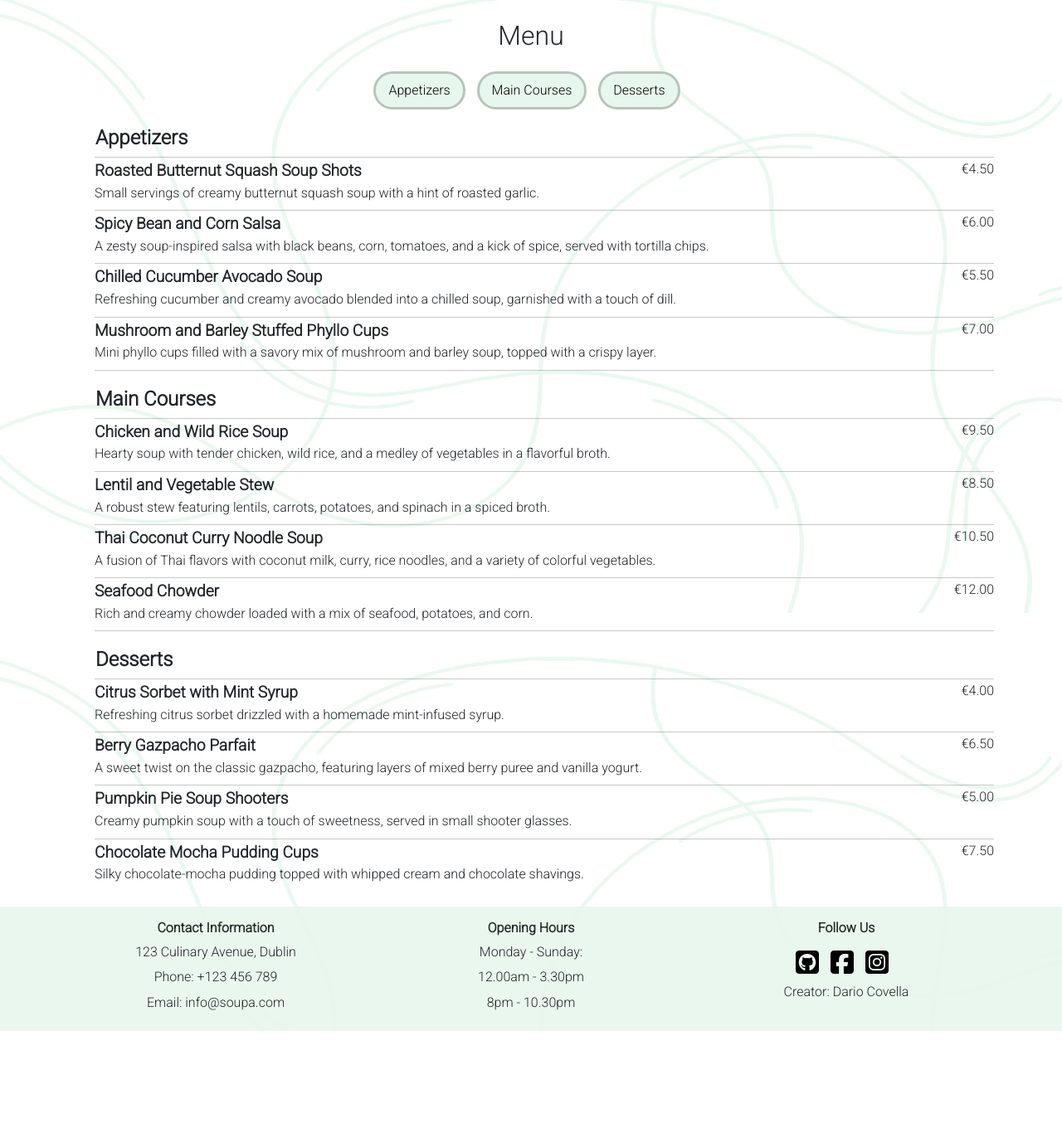
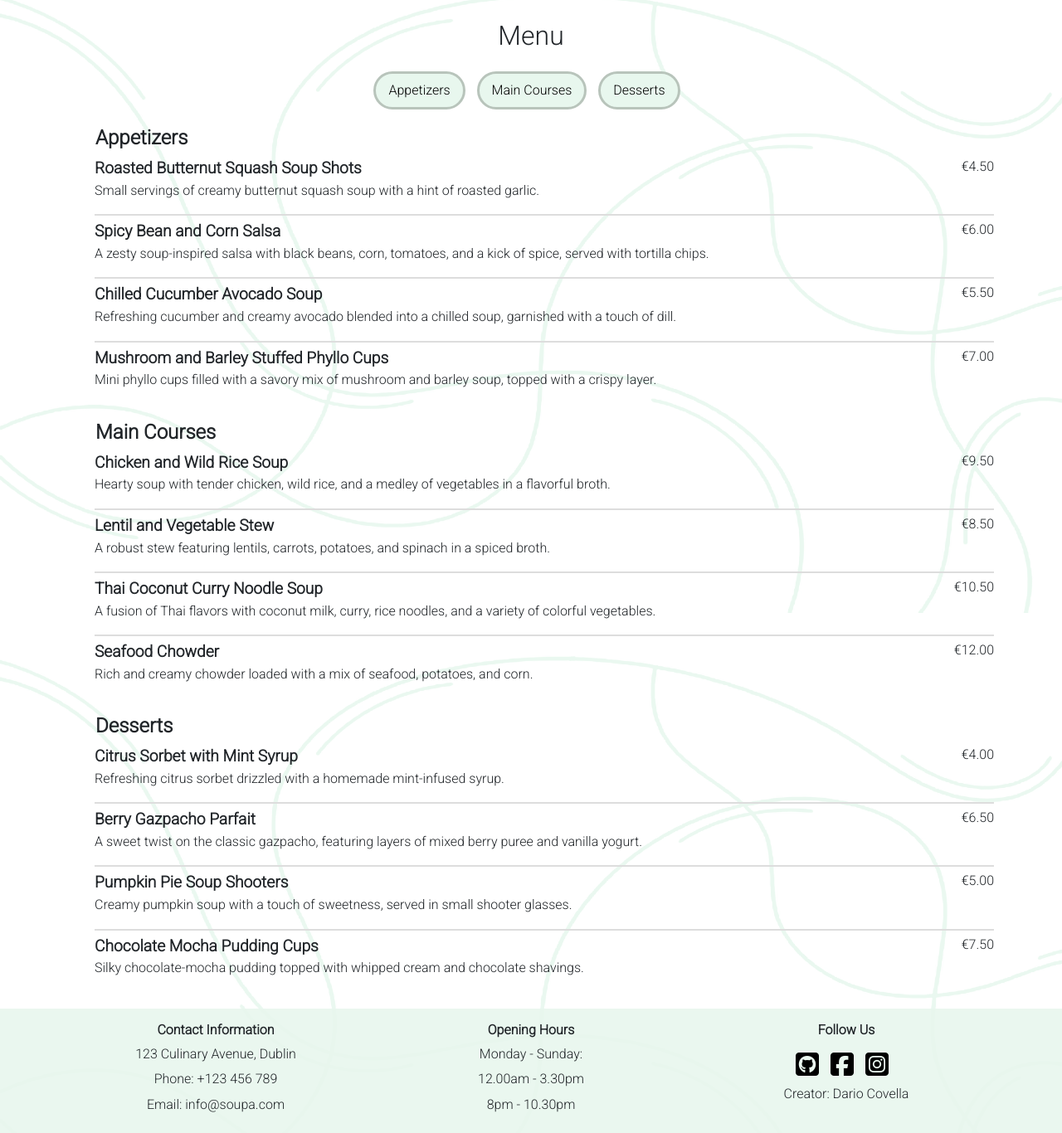
Before and after one commit to Darioc18/PP4-restaurant-booking-system, a Django app: page /menu/ in a window 1280 px wide. Shown: the part 61-1427 px from the top of the page at 83% size. Before the commit the page ends 1304 px from the top, so only its background shows below. Run offline with Django 4.2, Linux system fonts and the light colour scheme; some libraries are stand-ins or nearby versions.

Commit message:
Tidy up files for html check

```diff
--- a/static/css/style.css
+++ b/static/css/style.css
@@ -97,14 +97,6 @@ body {
     font-weight: bold;
 }
 
-.menu-item {
-    list-style: none;
-    /* Remove bullets */
-    display: flex;
-    justify-content: space-between;
-    /* Align name and price */
-}
-
 .menu-item span {
     font-size: 1.2em;
     font-weight: bold;
@@ -144,6 +136,25 @@ body {
     margin-top: 20px;
 }
 
+.menu-item {
+    list-style: none;
+    /* Remove bullets */
+    display: flex;
+    justify-content: space-between;
+    /* Align name and price */
+    border-bottom: 2px solid #ddd;
+    /* Add a border to create separation */
+    margin-bottom: 5px;
+    /* Adjust the margin for spacing */
+    padding-bottom: 10px;
+    /* Adjust padding for spacing */
+}
+
+.menu-item:last-child {
+    border-bottom: none;
+    /* Remove border for the last item */
+}
+
 @media (max-width: 750px) {
     .hero-image {
         background-image: url(/static/images/restaurant3.jpg);
--- a/templates/index.html
+++ b/templates/index.html
@@ -4,7 +4,7 @@
 {% block content %}
 
 <!-- Hero Image -->
-<section class="hero-image"></section>
+<div class="hero-image"></div>
 
 
 
--- a/templates/menu.html
+++ b/templates/menu.html
@@ -13,7 +13,7 @@
             <div class="menu-category">
                 <h4 class="category" id="appetizers">Appetizers</h4>
                 <ul>
-                    <hr>
+
                     <li class="menu-item">
                         <div>
                             <span>Roasted Butternut Squash Soup Shots</span>
@@ -21,7 +21,7 @@
                         </div>
                         <span class="menu-price">€4.50</span>
                     </li>
-                    <hr>
+
                     <li class="menu-item">
                         <div>
                             <span>Spicy Bean and Corn Salsa</span>
@@ -29,7 +29,7 @@
                         </div>
                         <span class="menu-price">€6.00</span>
                     </li>
-                    <hr>
+
                     <li class="menu-item">
                         <div>
                             <span>Chilled Cucumber Avocado Soup</span>
@@ -37,7 +37,7 @@
                         </div>
                         <span class="menu-price">€5.50</span>
                     </li>
-                    <hr>
+
                     <li class="menu-item">
                         <div>
                             <span>Mushroom and Barley Stuffed Phyllo Cups</span>
@@ -45,14 +45,14 @@
                         </div>
                         <span class="menu-price">€7.00</span>
                     </li>
-                    <hr>
+
                 </ul>
             </div>
 
             <div class="menu-category">
                 <h4 class="category" id="main-courses">Main Courses</h4>
                 <ul>
-                    <hr>
+
                     <li class="menu-item">
                         <div>
                             <span>Chicken and Wild Rice Soup</span>
@@ -60,7 +60,7 @@
                         </div>
                         <span class="menu-price">€9.50</span>
                     </li>
-                    <hr>
+
                     <li class="menu-item">
                         <div>
                             <span>Lentil and Vegetable Stew</span>
@@ -68,7 +68,7 @@
                         </div>
                         <span class="menu-price">€8.50</span>
                     </li>
-                    <hr>
+
                     <li class="menu-item">
                         <div>
                             <span>Thai Coconut Curry Noodle Soup</span>
@@ -76,7 +76,7 @@
                         </div>
                         <span class="menu-price">€10.50</span>
                     </li>
-                    <hr>
+
                     <li class="menu-item">
                         <div>
                             <span>Seafood Chowder</span>
@@ -84,14 +84,14 @@
                         </div>
                         <span class="menu-price">€12.00</span>
                     </li>
-                    <hr>
+
                 </ul>
             </div>
 
             <div class="menu-category">
                 <h4 class="category" id="desserts">Desserts</h4>
                 <ul>
-                    <hr>
+
                     <li class="menu-item">
                         <div>
                             <span>Citrus Sorbet with Mint Syrup</span>
@@ -99,7 +99,7 @@
                         </div>
                         <span class="menu-price">€4.00</span>
                     </li>
-                    <hr>
+
                     <li class="menu-item">
                         <div>
                             <span>Berry Gazpacho Parfait</span>
@@ -107,7 +107,7 @@
                         </div>
                         <span class="menu-price">€6.50</span>
                     </li>
-                    <hr>
+
                     <li class="menu-item">
                         <div>
                             <span>Pumpkin Pie Soup Shooters</span>
@@ -115,7 +115,7 @@
                         </div>
                         <span class="menu-price">€5.00</span>
                     </li>
-                    <hr>
+
                     <li class="menu-item">
                         <div>
                             <span>Chocolate Mocha Pudding Cups</span>
```
